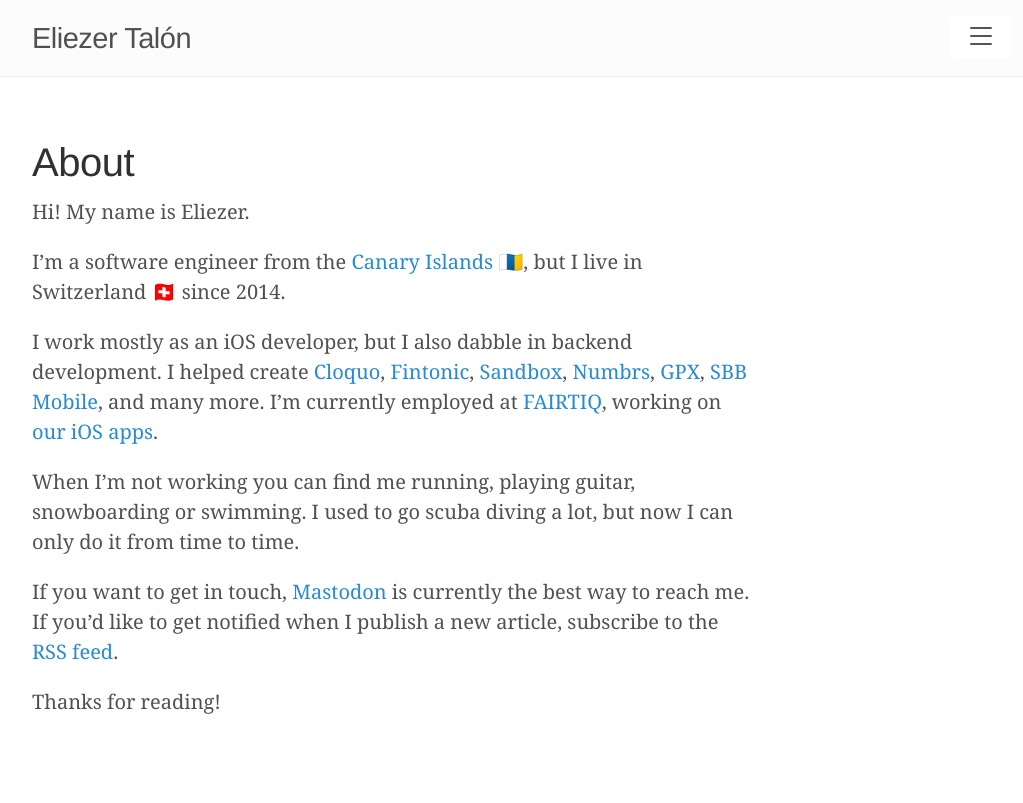
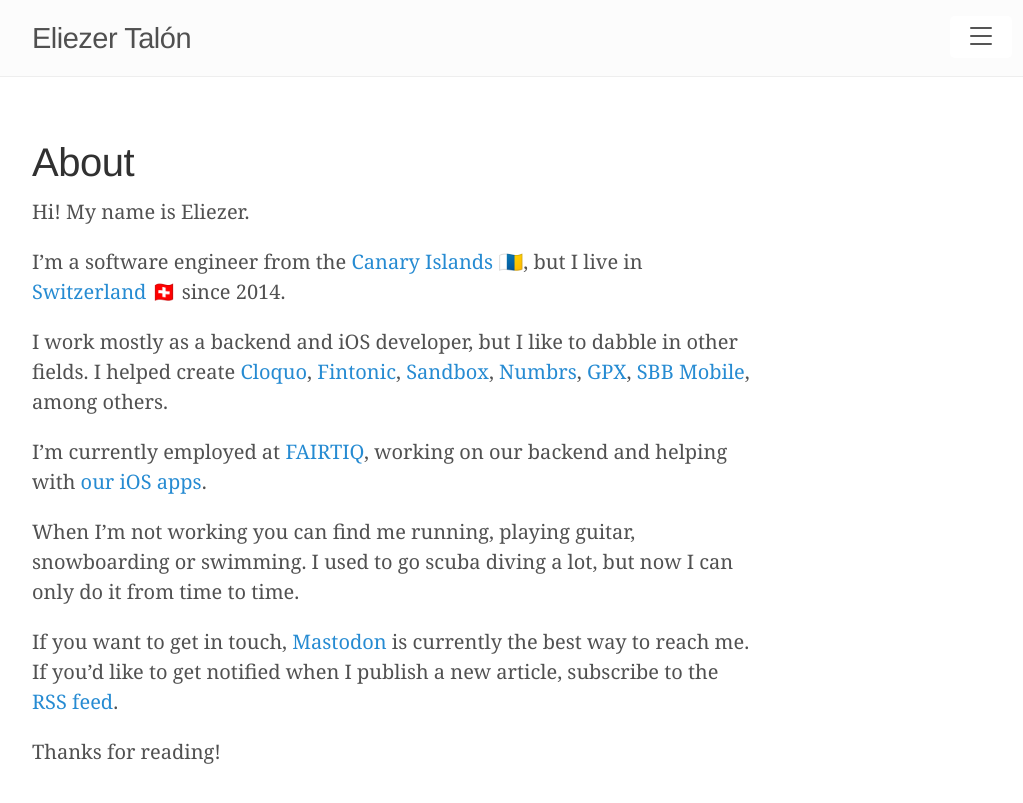
Before and after one commit to elitalon/elitalon.github.io, a Jekyll site: the page built from about.md, in a window 1280 px wide. Shown: the top 803 px of the page, without its empty margins (248-1271 px from the left). Built offline with Jekyll 4.4.1, drawn with Linux system fonts in a browser that asks for light colours.

Commit message:
Update 'About' section

```diff
--- a/_config.yml
+++ b/_config.yml
@@ -28,7 +28,7 @@
 # Default content
 title: "Eliezer Talón"
 tagline:
-description: "I am a Spanish software engineer living in Switzerland. I develop for iOS mainly, but I dabble in other fields. I like playing guitar, snowboarding, running and swimming. I write here mostly about software development."
+description: "I am a Spanish software engineer living in Switzerland. I develop backend and iOS applications mainly, but I dabble in other fields. I like playing guitar, snowboarding, running and swimming. I write here mostly about software development."
 
 # About/contact
 author:
--- a/_includes/head.html
+++ b/_includes/head.html
@@ -16,7 +16,7 @@
 
   <title>
     {% if page.title == "Home" %}
-      {{ site.title }} &middot; {{ site.tagline }}
+      {{ site.title }}
     {% else %}
       {{ page.title }} &middot; {{ site.title }}
     {% endif %}
--- a/about.md
+++ b/about.md
@@ -4,9 +4,11 @@
 ---
 Hi! My name is Eliezer.
 
-I'm a software engineer from the [Canary Islands](https://en.wikipedia.org/wiki/Canary_Islands) 🇮🇨, but I live in Switzerland 🇨🇭 since 2014.
+I'm a software engineer from the [Canary Islands](https://en.wikipedia.org/wiki/Canary_Islands) 🇮🇨, but I live in [Switzerland](https://en.wikipedia.org/wiki/Switzerland) 🇨🇭 since 2014.
 
-I work mostly as an iOS developer, but I also dabble in backend development. I helped create [Cloquo](https://web.archive.org/web/20140712053035/https://my.cloquo.com/), [Fintonic](https://www.fintonic.com/), [Sandbox](http://sandbox.is), [Numbrs](https://web.archive.org/web/20160527014416/https://www.centralway.com/de/), [GPX](https://web.archive.org/web/20170903231051/https://www.fifatms.com/gpx/), [SBB Mobile](https://itunes.apple.com/app/sbb-mobile/id294855237), and many more. I'm currently employed at [FAIRTIQ](https://fairtiq.com), working on [our iOS apps](https://apps.apple.com/developer/fairtiq-ag/id1094360402).
+I work mostly as a backend and iOS developer, but I like to dabble in other fields. I helped create [Cloquo](https://web.archive.org/web/20140712053035/https://my.cloquo.com/), [Fintonic](https://www.fintonic.com/), [Sandbox](http://sandbox.is), [Numbrs](https://web.archive.org/web/20160527014416/https://www.centralway.com/de/), [GPX](https://web.archive.org/web/20170903231051/https://www.fifatms.com/gpx/), [SBB Mobile](https://itunes.apple.com/app/sbb-mobile/id294855237), among others.
+
+I'm currently employed at [FAIRTIQ](https://fairtiq.com), working on our backend and helping with [our iOS apps](https://apps.apple.com/developer/fairtiq-ag/id1094360402).
 
 When I'm not working you can find me running, playing guitar, snowboarding or swimming. I used to go scuba diving a lot, but now I can only do it from time to time.
 
```
